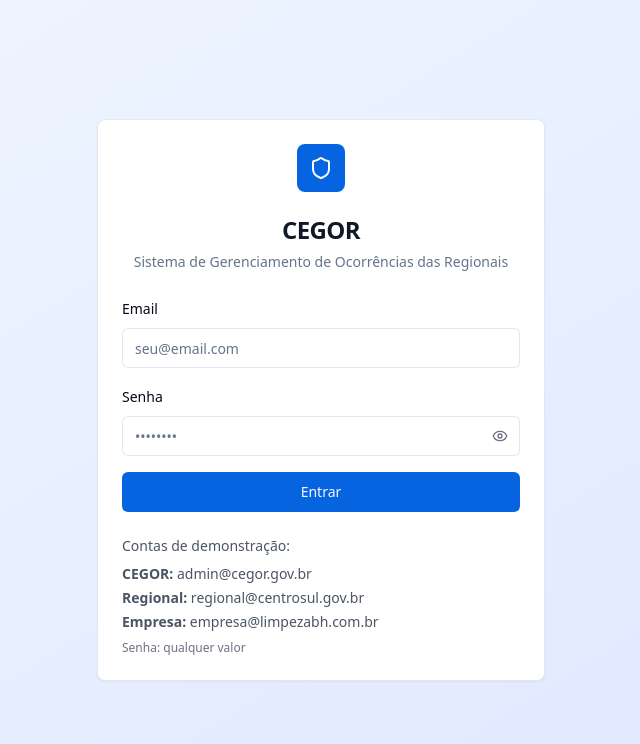
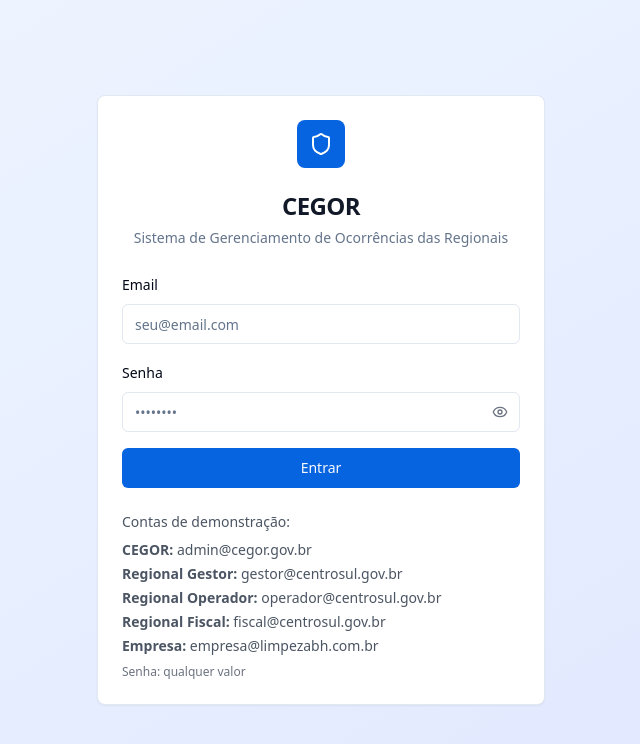
Before and after one commit to LariElias/cegor-urban-services-hub, a React (Vite) app: page / in a window 1280 px wide. Shown: the top 744 px of the page, without its empty margins (319-959 px from the left). Built offline with nearby package versions, Linux system fonts and the light colour scheme.

Commit message:
Code edited in Lovable Code Editor
Edited UI in Lovable

```diff
--- a/src/components/LoginForm.tsx
+++ b/src/components/LoginForm.tsx
@@ -91,7 +91,9 @@ export function LoginForm() {
             <p className="font-medium">Contas de demonstração:</p>
             <div className="space-y-1">
               <p><strong>CEGOR:</strong> admin@cegor.gov.br</p>
-              <p><strong>Regional:</strong> regional@centrosul.gov.br</p>
+              <p><strong>Regional Gestor:</strong> gestor@centrosul.gov.br</p>
+              <p><strong>Regional Operador:</strong> operador@centrosul.gov.br</p>
+              <p><strong>Regional Fiscal:</strong> fiscal@centrosul.gov.br</p>
               <p><strong>Empresa:</strong> empresa@limpezabh.com.br</p>
             </div>
             <p className="text-xs text-gray-500">Senha: qualquer valor</p>
```
